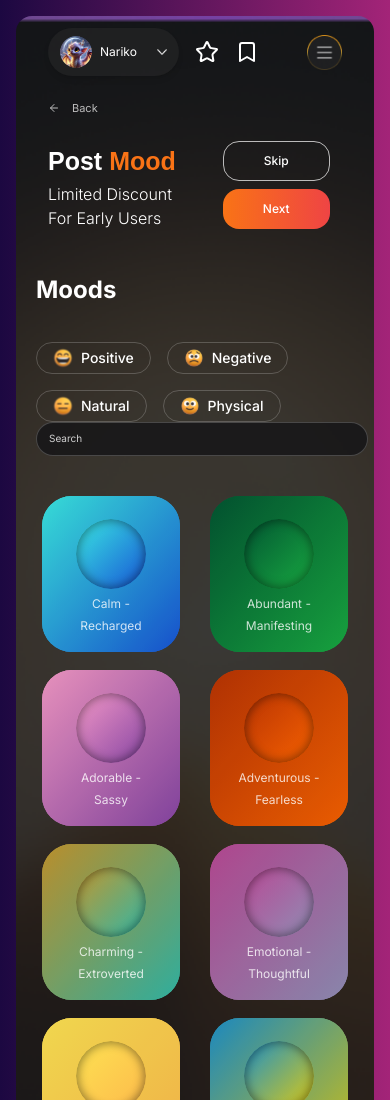
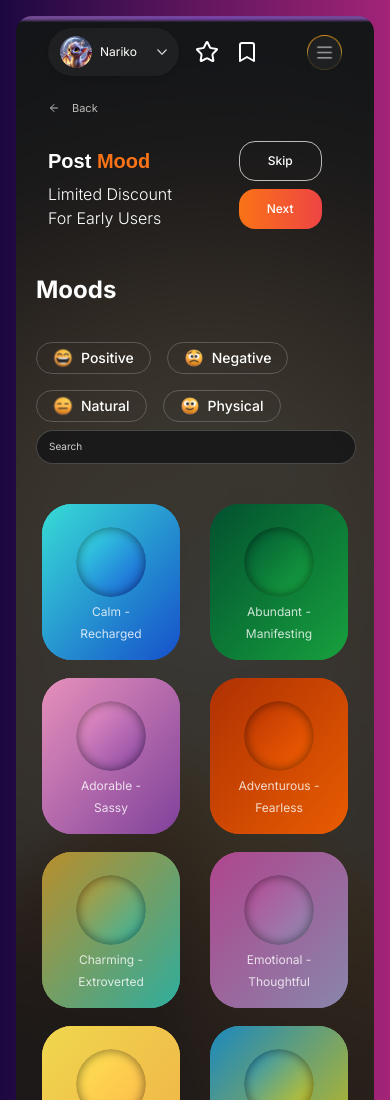
Before and after one commit to jtfahad/MOODJIAI, a Next.js app: page / in a window 390 px wide. Shown: the top 1100 px of the page. Built offline with nearby package versions, Linux system fonts and the light colour scheme; a web font is replaced by a local one.

Commit message:
Resolved the responsivess issues

```diff
--- a/app/page.tsx
+++ b/app/page.tsx
@@ -143,7 +143,7 @@ export default function PostMoodScreen() {
                 <div className="flex flex-row min-h-0 w-[100%] px-5 gap-8"> {/* min-h-0 crucial for flex children to not overflow */}
 
                   {/* Steps Section: fixed width on desktop, full width on mobile */}
-                 <div className="relative w-[17%] rounded-2xl bg-black/20 backdrop-blur-md mr-4 h-[97%] pt-4 pb-6 pl-6 border-white/10 overflow-hidden border-r-4 border-back/10 border-l-4 xl:block hidden">
+                 <div className="relative w-[20%] rounded-2xl bg-black/20 backdrop-blur-md mr-4 h-[97%] pt-4 pb-6 pl-6  border-white/10 overflow-hidden border-r-4 border-back/10 border-l-4 xl:block hidden">
                     {/* Top gradient border */}
                     <div className="absolute top-0 left-0 w-full h-[3px] bg-gradient-to-r from-white/10 via-[#B65EFF] to-white/10 rounded-t-xl" />
 
@@ -169,19 +169,19 @@ export default function PostMoodScreen() {
                         />
                       </div>
                       {/* Search Input */}
-                      <div className="relative sm:mb-0 mb-2">
+                      <div className="relative sm:mb-0 my-2 mr-3">
                         {/* <Search className="absolute left-3 top-1/2 transform -translate-y-1/2 text-white/40 w-5 h-5" /> */}
                         <Input
                           placeholder="Search"
                           value={searchQuery}
                           onChange={(e) => setSearchQuery(e.target.value)}
-                          className="pl-3 bg-[#151517CC]/80 border-white/20 text-white w-[332px] h-[34px] rounded-full placeholder:text-white/80 placeholder:text-[10px] pb-3"
+                          className="pl-3 bg-[#151517CC]/80 border-white/20 text-white w-[320px] h-[34px] rounded-full placeholder:text-white/80 placeholder:text-[10px] pb-3"
                         />
                       </div>
                     </div>
 
                     {/* Mood Grid: This is the main scrollable area if moods don't fit vertically */}
-                    <div className="flex-1 overflow-y-auto w-full">
+                    <div className="flex-1 overflow-y-auto w-full pb-4">
                       <MoodGrid
                         moods={filteredMoods}
                         selectedMood={selectedMood}
--- a/components/layout/main-header.tsx
+++ b/components/layout/main-header.tsx
@@ -83,12 +83,9 @@ export function MainHeader({
       {/* Title and action buttons */}
       <div className="flex items-center justify-between">
         <div>
-          <h1 className="text-[25px] leading-[41px] text-white font-hanson font-bold">
+          <h1 className="md:text-[30px] text-[20px] leading-[41px] text-white font-hanson font-bold">
             {renderTitle()}
           </h1>
-          {/* <h1 className="md:text-4xl text-2xl font-bold mb-3 text-white">
-          <Image src="/icons/Post Mood.png" alt="menu" width={200} height={200} />
-          </h1> */}
           {subtitle && (
             <p className="text-white text-[16px] font-[300]">{subtitle}</p>
           )}
@@ -97,13 +94,13 @@ export function MainHeader({
           <div className="md:flex md:flex-row sm:flex-col gap-3 sm:ml-5 ml-10">
             <Button
               variant="outline"
-              className="border-white/70 text-white hover:bg-white/10 hover:text-white bg-transparent p-3 rounded-[16px] px-10 text-[12px] mb-2"
+              className="border-white/70 text-white hover:bg-white/10 hover:text-white bg-transparent p-3 rounded-[16px] md:px-10 px-7 text-[12px] mb-2"
               onClick={onSkipClick}
             >
               Skip
             </Button>
             <Button
-              className="bg-gradient-to-r from-orange-500 to-red-500 hover:from-orange-600 hover:to-red-600 text-white p-3 rounded-[16px] px-10 text-[12px]"
+              className="bg-gradient-to-r from-orange-500 to-red-500 hover:from-orange-600 hover:to-red-600 text-white p-3 rounded-[16px] md:px-10 px-7 text-[12px]"
               onClick={onNextClick}
             >
               Next
```
